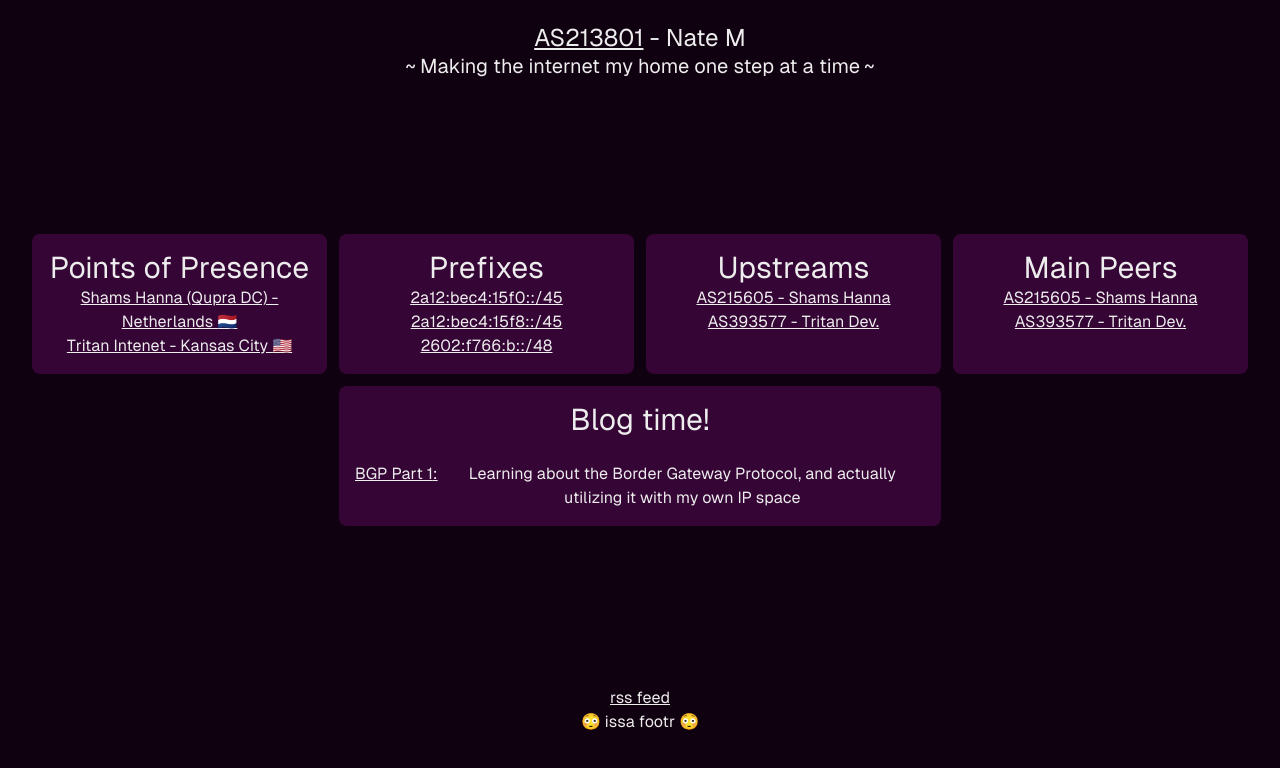
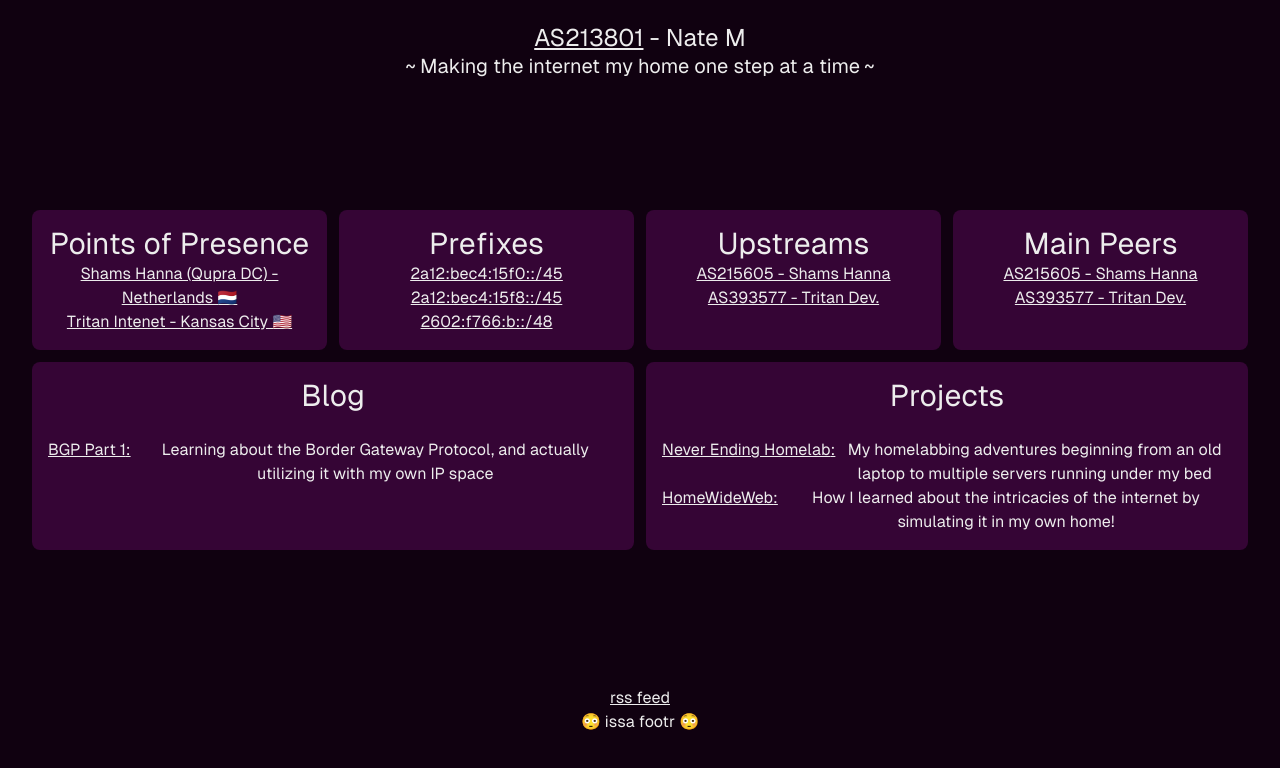
Before and after one commit to nate-moo/as213801.net, a Next.js app: page / in a window 1280 px wide. Shown: the top 768 px of the page. Built offline with nearby package versions, Linux system fonts and the light colour scheme.

Commit message:
Initial project scaffolding

```diff
--- a/src/app/page.tsx
+++ b/src/app/page.tsx
@@ -21,6 +21,25 @@ const data: cardData[] = [
             ["https://bgp.tools/as/215605", "AS215605 - Shams Hanna"],
             ["https://bgp.tools/as/393577", "AS393577 - Tritan Dev."]
         ]}
+];
+
+interface project {
+    title: string;
+    uri: string;
+    content: string;
+}
+
+const projects: project[] = [
+    {
+        title: "Never Ending Homelab",
+        uri: "/projects/homelab",
+        content: "My homelabbing adventures beginning from an old laptop to multiple servers running under my bed"
+    },
+    {
+        title: "HomeWideWeb",
+        uri: "/projects/HomeWideWeb",
+        content: "How I learned about the intricacies of the internet by simulating it in my own home!"
+    }
 ];
 
 interface article {
@@ -66,13 +85,29 @@ export default function Home() {
                             </div>
                         ))
                     }
-                    <div className={"p-4 text-center rounded-lg bg-[#350535]  md:col-span-2 md:col-start-2 col-span-1 col-start-1"}>
+                    <div className={"p-4 text-center rounded-lg bg-[#350535]  md:col-span-2 md:col-start-1 col-span-1 col-start-1"}>
                         <h1 className={"text-3xl mb-6"}>
-                            Blog time!
+                            Blog
                         </h1>
                         <ul>
                             {
                                 articles.map((item, index: number) => (
+                                    <li key={index} className={"flex"}>
+                                        <a href={item.uri} target={"_blank"}
+                                           className={"underline text-nowrap"}>{item.title}: </a>
+                                        <p className={"ml-0.5 text-wrap"}>{item.content}</p>
+                                    </li>
+                                ))
+                            }
+                        </ul>
+                    </div>
+                    <div className={"p-4 text-center rounded-lg bg-[#350535]  md:col-span-2 md:col-start-3 col-span-1 col-start-1"}>
+                        <h1 className={"text-3xl mb-6"}>
+                            Projects
+                        </h1>
+                        <ul>
+                            {
+                                projects.map((item, index: number) => (
                                     <li key={index} className={"flex"}>
                                         <a href={item.uri} target={"_blank"}
                                            className={"underline text-nowrap"}>{item.title}: </a>
--- /dev/null
+++ b/src/app/projects/homelab/page.tsx
@@ -0,0 +1,9 @@
+export default function homelab() {
+    return (
+        <div>
+            <p>
+                Hello
+            </p>
+        </div>
+    )
+}
```
Also changed, not shown: src/app/projects/HomeWideWeb/page.tsx (added).
